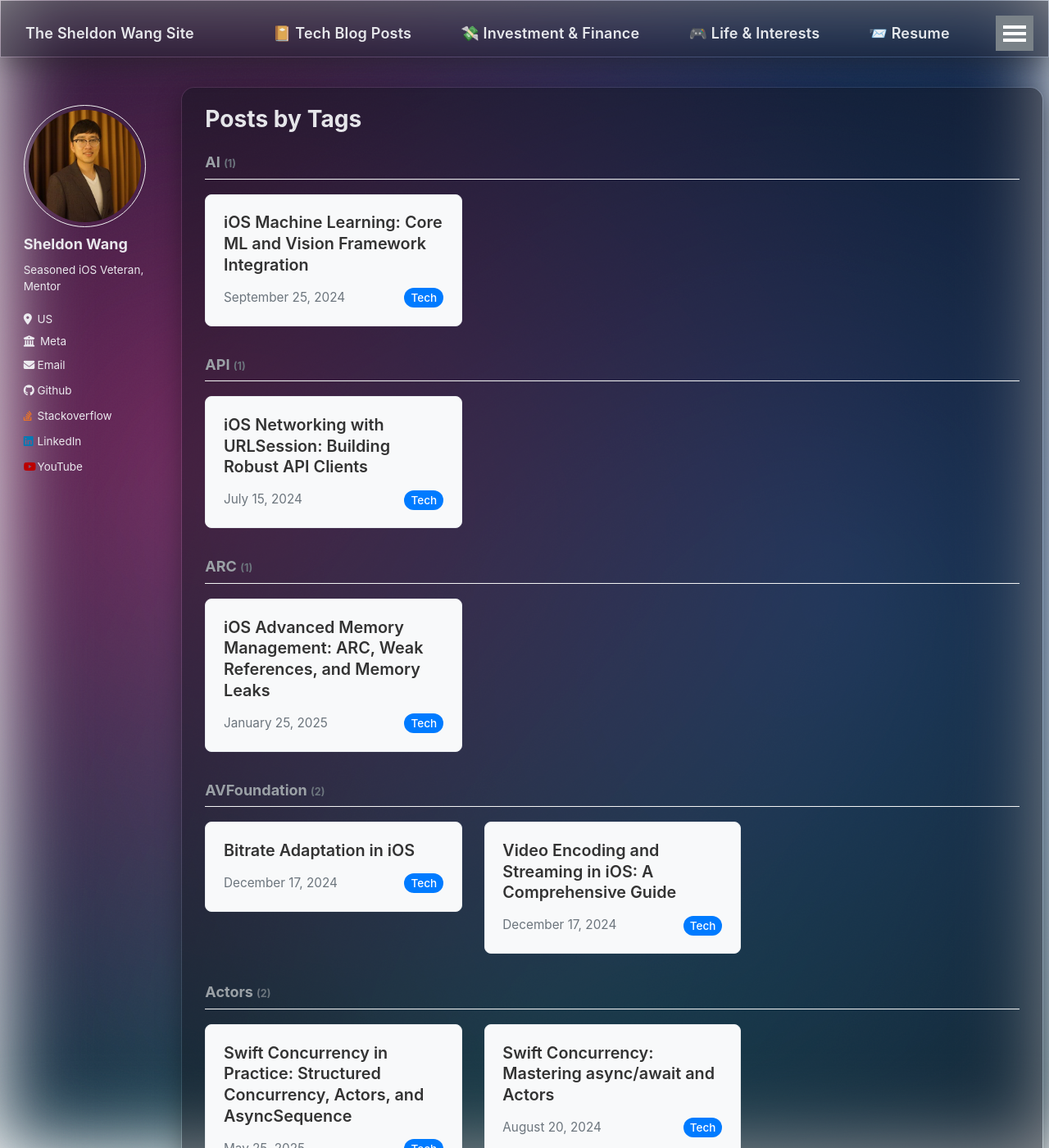
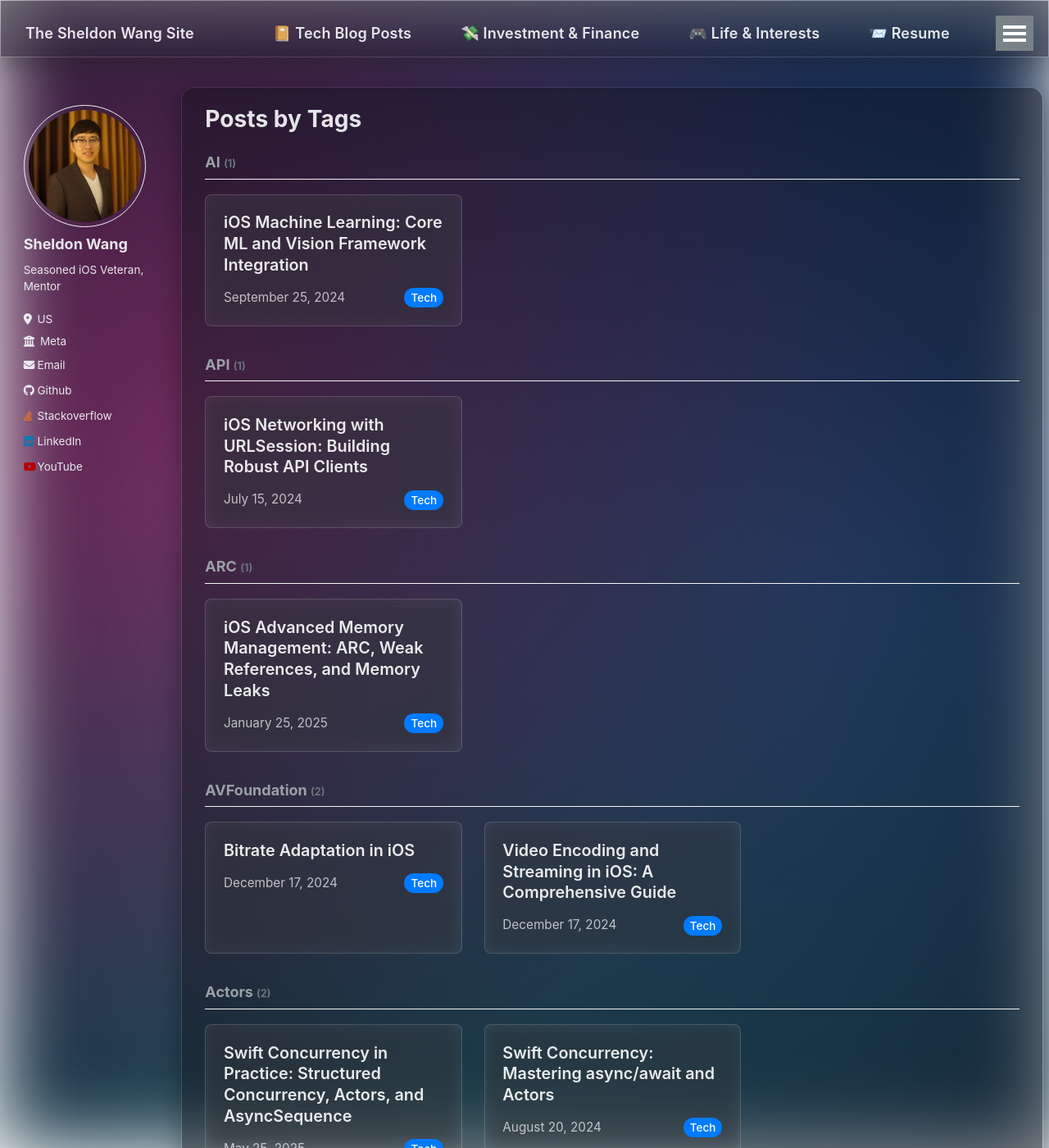
Before and after one commit to SheldonWangRJT/SheldonWangRJT.Github.io, a Jekyll site: the page built from _pages/tag-archive.html, in a window 1280 px wide and 1400 px high. Shown: the whole window at 82% size. Built offline with Jekyll 4.4.1, drawn with Linux system fonts in a browser that asks for light colours.

Commit message:
Improve tag archive card layout and color scheme
- Added grid-auto-rows: 1fr for equal height cards in same row
- Changed to semi-transparent dark background with glassmorphism effect
- Updated text colors to light/white for better contrast
- Added flex layout within cards to ensure proper content distribution
- Enhanced hover effects with subtle glow and background transition
- Improved visual cohesion with site's overall color palette

```diff
--- a/_pages/tag-archive.html
+++ b/_pages/tag-archive.html
@@ -13,39 +13,50 @@ author_profile: true
 .archive-grid {
   display: grid;
   grid-template-columns: repeat(auto-fill, minmax(300px, 1fr));
+  grid-auto-rows: 1fr;
   gap: 1.5rem;
   margin-top: 1rem;
 }
 
 .archive-card {
-  background: #f8f9fa;
-  border: 1px solid #e9ecef;
+  background: rgba(255, 255, 255, 0.08);
+  border: 1px solid rgba(255, 255, 255, 0.15);
   border-radius: 8px;
   padding: 1.2rem;
   transition: all 0.3s ease;
-  height: fit-content;
+  display: flex;
+  flex-direction: column;
+  backdrop-filter: blur(10px);
 }
 
 .archive-card:hover {
   transform: translateY(-2px);
-  box-shadow: 0 4px 12px rgba(0,0,0,0.1);
-  border-color: #007bff;
+  box-shadow: 0 4px 20px rgba(0,0,0,0.15);
+  border-color: rgba(255, 255, 255, 0.3);
+  background: rgba(255, 255, 255, 0.12);
+}
+
+.archive-card__content {
+  display: flex;
+  flex-direction: column;
+  height: 100%;
 }
 
 .archive-card__title {
   margin: 0 0 0.8rem 0;
   font-size: 1.1rem;
   line-height: 1.3;
+  flex-grow: 1;
 }
 
 .archive-card__title a {
   text-decoration: none;
-  color: #333;
+  color: rgba(255, 255, 255, 0.9);
   font-weight: 600;
 }
 
 .archive-card__title a:hover {
-  color: #007bff;
+  color: #66b3ff;
 }
 
 .archive-card__meta {
@@ -53,7 +64,8 @@ author_profile: true
   justify-content: space-between;
   align-items: center;
   font-size: 0.85rem;
-  color: #6c757d;
+  color: rgba(255, 255, 255, 0.7);
+  margin-top: auto;
 }
 
 .archive-card__collection {
```
